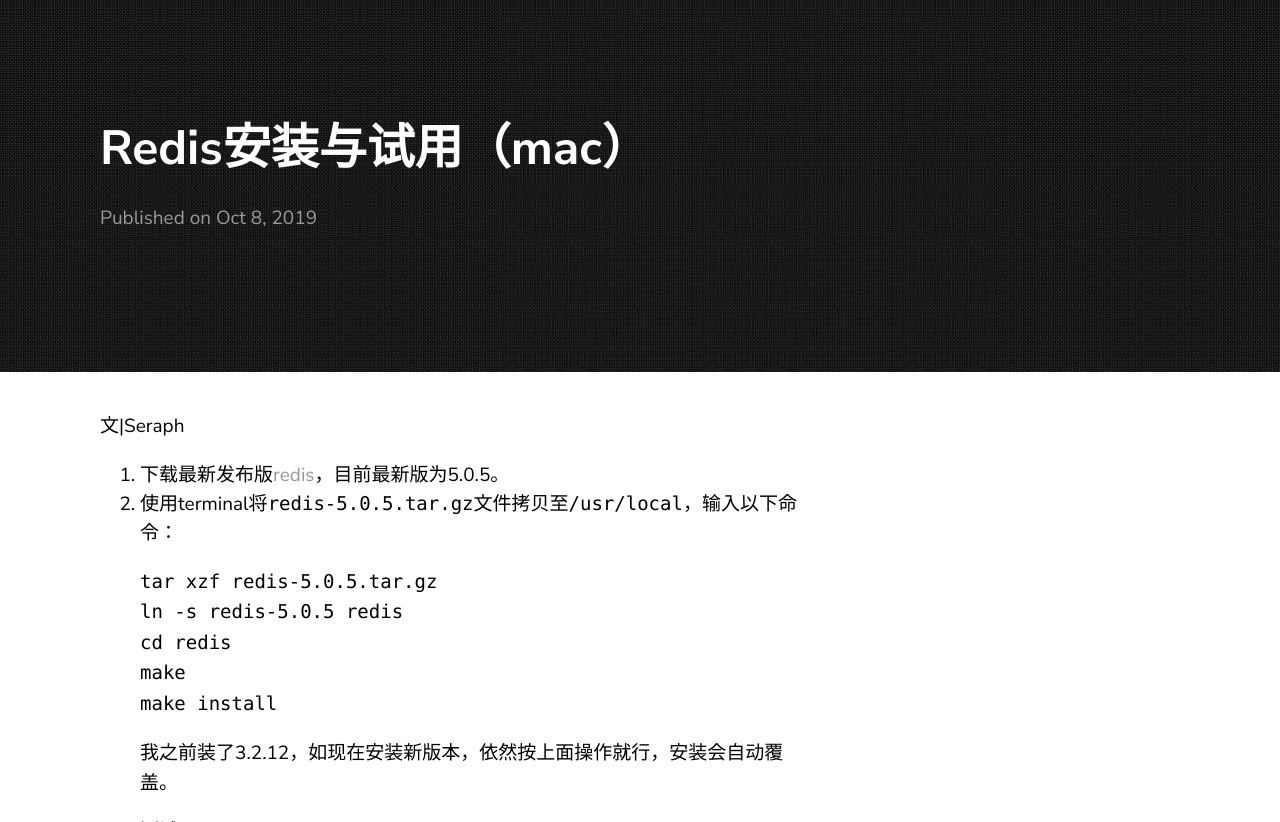
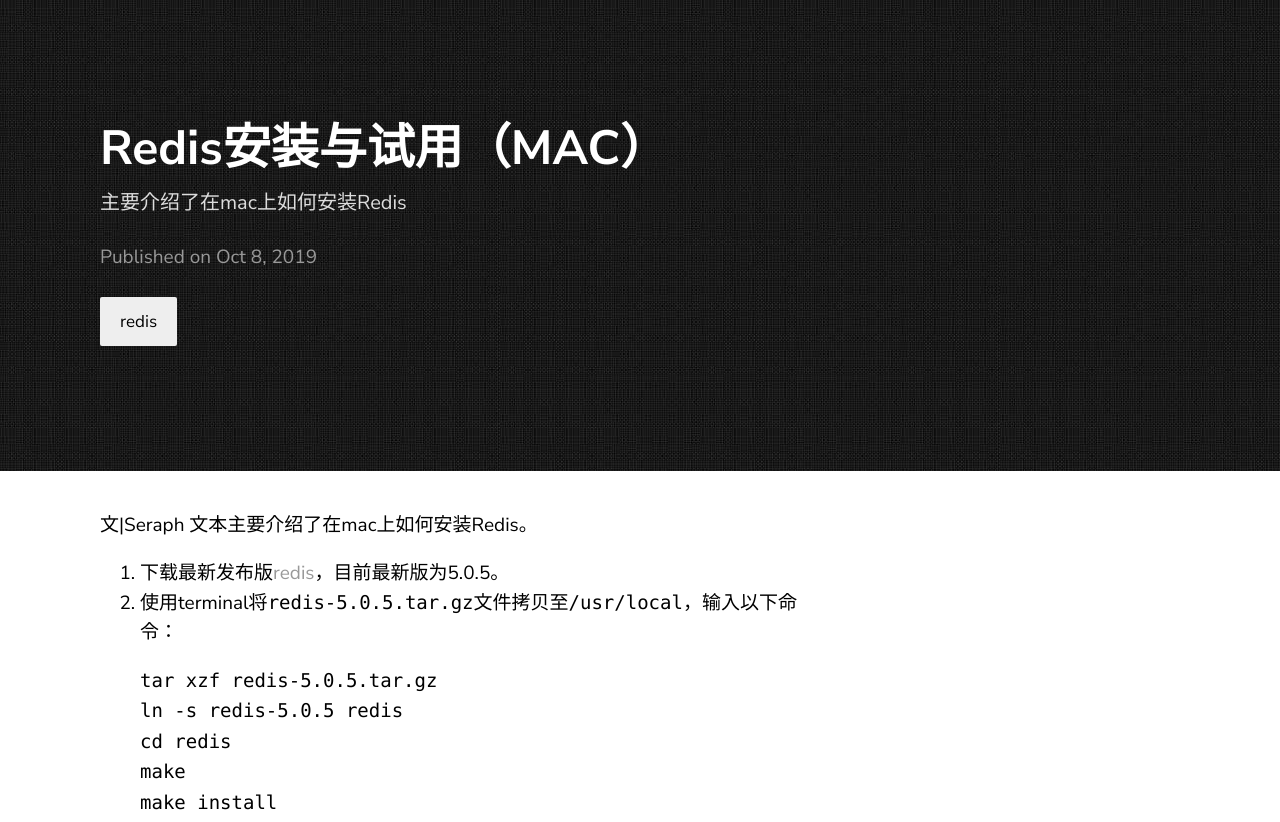
Before and after one commit to Seraph1990/Seraph1990.github.io, a Jekyll site: the page built from _posts/2019-10-08-Redis安装与试用（MAC）.markdown, in a window 1280 px wide and 900 px high, cut to the strip 0-822 px from the top of the window. Built offline with Jekyll 4.4.1, drawn with Linux system fonts in a browser that asks for light colours; our own code applies the rules of GitHub Pages for plain Markdown files.

Commit message:
Update 2019-10-08-Redis安装与试用（MAC）.markdown

````diff
--- a/_posts/2019-10-08-Redis安装与试用（MAC）.markdown
+++ b/_posts/2019-10-08-Redis安装与试用（MAC）.markdown
@@ -1,4 +1,13 @@
+---
+layout: post
+title:  "Redis安装与试用（MAC）"
+description: 主要介绍了在mac上如何安装Redis
+date:   2019-10-08 19:09:36
+categories: redis
+---
 文|Seraph
+文本主要介绍了在mac上如何安装Redis。
+
 1. 下载最新发布版[redis](https://redis.io/)，目前最新版为5.0.5。
 2. 使用terminal将`redis-5.0.5.tar.gz`文件拷贝至`/usr/local`，输入以下命令：
 ```cmd
````
